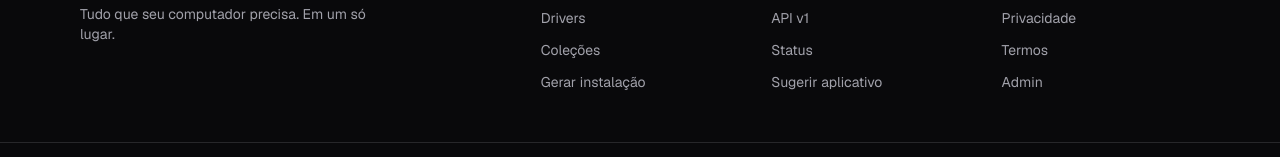
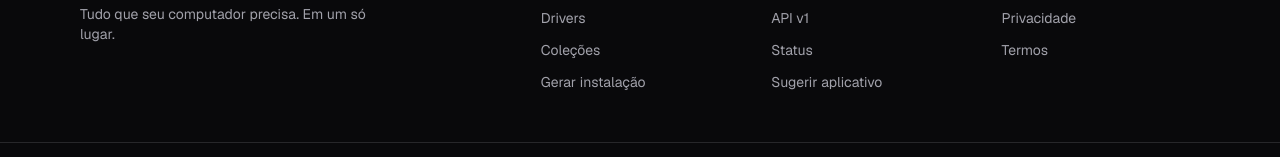
Before and after one commit to miguellima2326/ToolKit, a Next.js app in the folder apps/web/: page / in a window 1280 px wide. Shown: the part 1670-1827 px from the top of the page. Built offline with nearby package versions, Linux system fonts and the light colour scheme; no server answers; the database is empty.

Commit message:
fix(web): remove link do /admin da navegação pública
A rota continua funcionando normalmente por acesso direto à URL;
só deixa de aparecer linkada no rodapé, reduzindo a descoberta
casual do painel administrativo.

```diff
--- a/apps/web/src/components/footer.tsx
+++ b/apps/web/src/components/footer.tsx
@@ -42,8 +42,7 @@ export function Footer() {
           links={[
             { href: '/security', label: 'Segurança' },
             { href: '/privacy', label: 'Privacidade' },
-            { href: '/terms', label: 'Termos' },
-            { href: '/admin', label: 'Admin' }
+            { href: '/terms', label: 'Termos' }
           ]}
         />
       </div>
```
